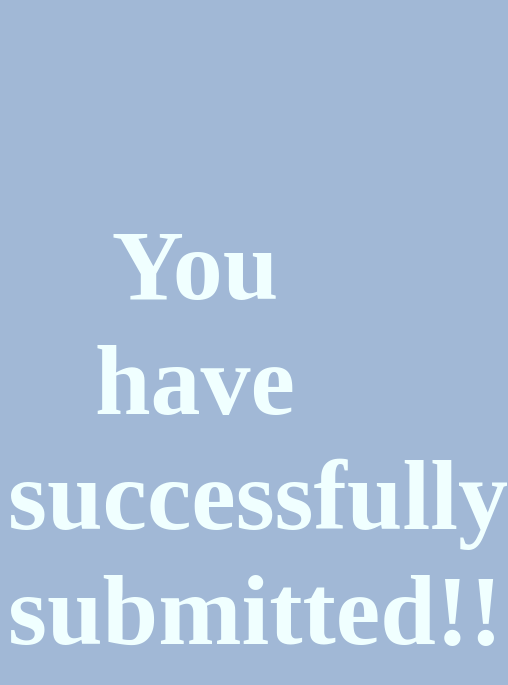
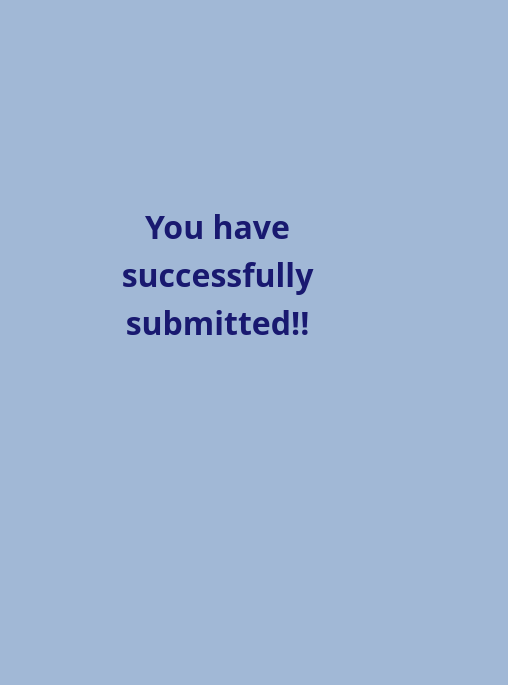
Before and after one commit to Cappuccino313/myresume, a plain HTML site: page submit.html in a window 390 px wide. Shown: the part 67-752 px from the top of the page, 508 px wide, since content can reach past the window. Drawn offline with nearby package versions, Linux system fonts and the light colour scheme.

Commit message:
Add files via upload

```diff
--- a/submit.html
+++ b/submit.html
@@ -4,30 +4,59 @@
     <meta charset="UTF-8">
     <meta name="viewport" content="width=device-width, initial-scale=1.0">
     <title>submitted</title>
+    <link href="https://cdn.jsdelivr.net/npm/bootstrap@5.3.2/dist/css/bootstrap.min.css" rel="stylesheet" integrity="sha384-T3c6CoIi6uLrA9TneNEoa7RxnatzjcDSCmG1MXxSR1GAsXEV/Dwwykc2MPK8M2HN" crossorigin="anonymous">
     <style>
         body
         {
             background-color: #A1B8D6;
         }
-        .title
-        {
-            font-size: 100px;
-            color: azure;
-            text-align: center;
-            position: relative;
-            top: 200px;
-        }
         .container
         {
-            display:flow-root;
-            width: auto;
-            min-height: 100vh;
+            color:midnightblue;
+            justify-content: center;
+            text-align: center;
+            align-items: center;
+            font-weight: 900;
+            font-size: x-large;
+            margin: 70px 30px 0 55px;
+            padding-top: 250px;
+        }
+        @media (max-width:820px)
+        {
+            .container
+        {
+            color:midnightblue;
+            justify-content: center;
+            text-align: center;
+            align-items: center;
+            font-weight: 900;
+            font-size: x-large;
+            margin: 70px 30px 0 55px;
+            padding-top: 160px;
+        }
+        }
+        @media (max-width:912px)
+        {
+            .container
+        {
+            color:midnightblue;
+            justify-content: center;
+            text-align: center;
+            align-items: center;
+            font-weight: 900;
+            font-size: xx-large;
+            margin: 70px 30px 0 55px;
+            padding-top: 200px;
+        }
         }
     </style>
 </head>
 <body>
     <div class="container">
-        <h1 class="title">You have successfully submitted!!</h1>
+        <div class="row">
+            <div class="col-10 col-md-12 col-lg-11 col-xl-12">You have successfully submitted!!</div>
+        </div>
     </div>
+    <script src="https://cdn.jsdelivr.net/npm/bootstrap@5.3.2/dist/js/bootstrap.bundle.min.js" integrity="sha384-C6RzsynM9kWDrMNeT87bh95OGNyZPhcTNXj1NW7RuBCsyN/o0jlpcV8Qyq46cDfL" crossorigin="anonymous"></script>
 </body>
 </html>
```
